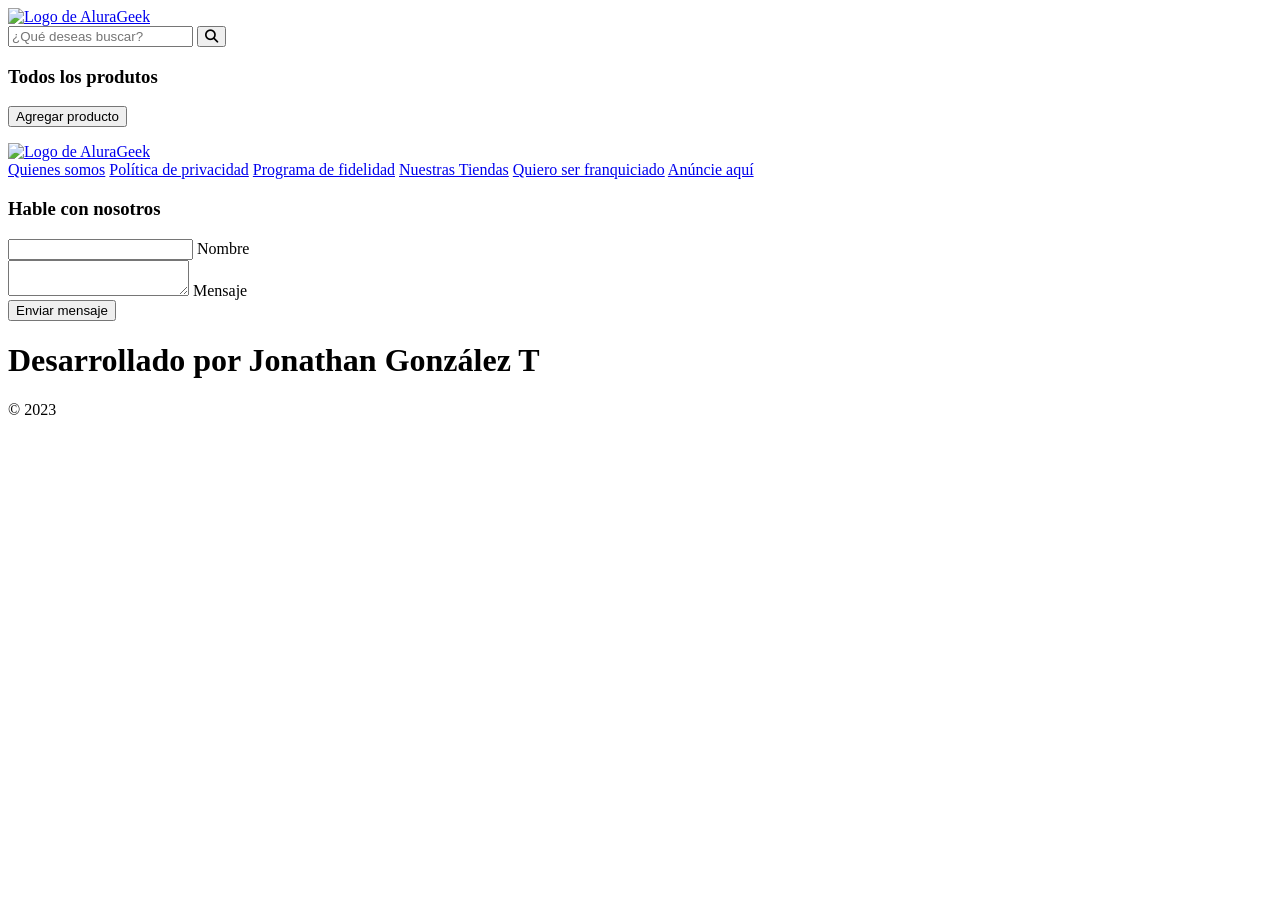
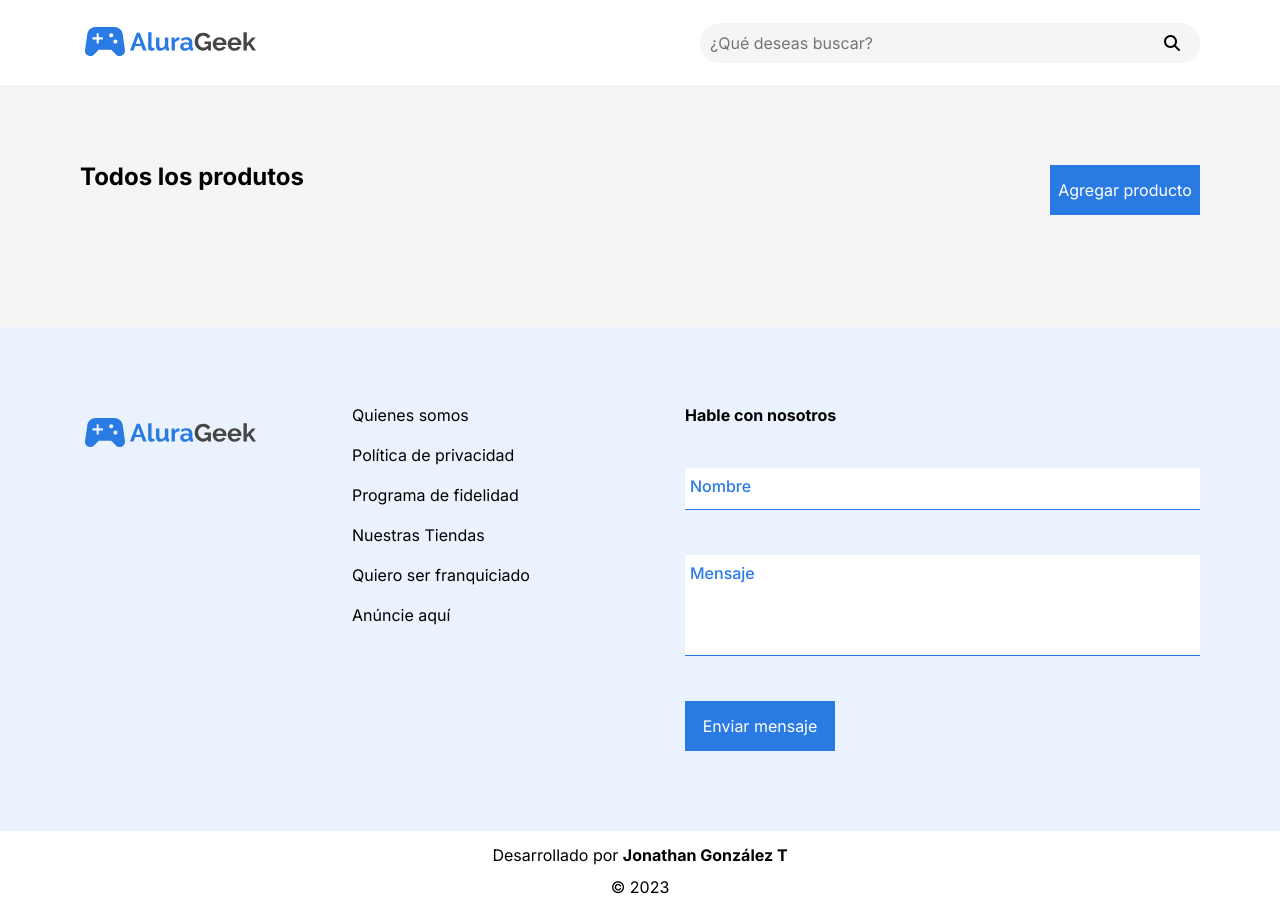
Before and after one commit to JonathanGT23/AluraGeek, a plain HTML site: page screens/todoProductos.html in a window 1280 px wide. Before the commit the page ends 800 px from the top, so only its background shows below. Drawn offline with Linux system fonts and the light colour scheme; the site is published under a folder, as on GitHub Pages, so addresses that start at the root find nothing; no server answers.

Commit message:
nueva update

```diff
--- a/screens/todoProductos.html
+++ b/screens/todoProductos.html
@@ -4,33 +4,33 @@
     <meta charset="UTF-8">
     <meta name="viewport" content="width=device-width, initial-scale=1.0">
     <title>AluraGeek-Productos</title>
-    <link rel="stylesheet" href="/assets/css/reset.css">
-    <link rel="stylesheet" href="/assets/css/body.css">
+    <link rel="stylesheet" href="../assets/css/reset.css">
+    <link rel="stylesheet" href="../assets/css/body.css">
     <link rel="stylesheet" href="https://cdnjs.cloudflare.com/ajax/libs/font-awesome/6.4.0/css/all.min.css" integrity="sha512-iecdLmaskl7CVkqkXNQ/ZH/XLlvWZOJyj7Yy7tcenmpD1ypASozpmT/E0iPtmFIB46ZmdtAc9eNBvH0H/ZpiBw==" crossorigin="anonymous" referrerpolicy="no-referrer" />
 
-    <link rel="stylesheet" href="/assets/css/cabecera/cabecera.css">
-    <link rel="stylesheet" href="/assets/css/cabecera/cabecera-logo.css">
-    <link rel="stylesheet" href="/assets/css/cabecera/cabecera-buscador.css">
-    <link rel="stylesheet" href="/assets/css/cabecera/cabecera-boton-login.css">
+    <link rel="stylesheet" href="../assets/css/cabecera/cabecera.css">
+    <link rel="stylesheet" href="../assets/css/cabecera/cabecera-logo.css">
+    <link rel="stylesheet" href="../assets/css/cabecera/cabecera-buscador.css">
+    <link rel="stylesheet" href="../assets/css/cabecera/cabecera-boton-login.css">
 
 
-    <link rel="stylesheet" href="/assets/css/todoProducto-html/todoProducto.css">
-    <link rel="stylesheet" href="/assets/css/todoProducto-html/todo-lista.css">
-    <link rel="stylesheet" href="/assets/css/todoProducto-html/todo-info.css">
+    <link rel="stylesheet" href="../assets/css/todoProducto-html/todoProducto.css">
+    <link rel="stylesheet" href="../assets/css/todoProducto-html/todo-lista.css">
+    <link rel="stylesheet" href="../assets/css/todoProducto-html/todo-info.css">
 
 
-    <link rel="stylesheet" href="/assets/css/rodapie-form/rodapie-form.css">
-    <link rel="stylesheet" href="/assets/css/rodapie-form/rodapie-container.css">
-    <link rel="stylesheet" href="/assets/css/rodapie-form/rodapie-logo.css">
-    <link rel="stylesheet" href="/assets/css/rodapie-form/rodapie-info.css">
-    <link rel="stylesheet" href="/assets/css/rodapie-form/rodapie-form-contacto.css">
+    <link rel="stylesheet" href="../assets/css/rodapie-form/rodapie-form.css">
+    <link rel="stylesheet" href="../assets/css/rodapie-form/rodapie-container.css">
+    <link rel="stylesheet" href="../assets/css/rodapie-form/rodapie-logo.css">
+    <link rel="stylesheet" href="../assets/css/rodapie-form/rodapie-info.css">
+    <link rel="stylesheet" href="../assets/css/rodapie-form/rodapie-form-contacto.css">
 
-    <link rel="stylesheet" href="/assets/css/footer.css">
+    <link rel="stylesheet" href="../assets/css/footer.css">
 </head>
 <body>
     <header class="cabecera">
         <div class="cabecera__logo">
-            <a href="../index.html"><img src="/assets/img/Logo.svg" alt="Logo de AluraGeek" class="logo"></a>
+            <a href="../index.html"><img src="../assets/img/Logo.svg" alt="Logo de AluraGeek" class="logo"></a>
         </div>
         <div class="cabecera__buscador">
                 <input type="search" class="cabecera__buscador-input" placeholder="¿Qué deseas buscar?">
@@ -59,7 +59,7 @@
     <section class="rodapie-form">
         <div class="rodapie-container">
          <div class="rodapie__logo">
-             <a href="../index.html"><img src="/assets/img/Logo.svg" alt="Logo de AluraGeek" class="logo__rodapie"></a>
+             <a href="../index.html"><img src="../assets/img/Logo.svg" alt="Logo de AluraGeek" class="logo__rodapie"></a>
          </div>
 
          <div class="rodapie__info">
@@ -99,6 +99,6 @@
 
      </footer>
 
-     <script type="module" src="/controllers/producto-controller.js"></script>
+     <script type="module" src="../controllers/producto-controller.js"></script>
 </body>
 </html>
```
Also changed, not shown: screens/agregar.html (+1 -1 lines), screens/login.html (+16 -16 lines).
